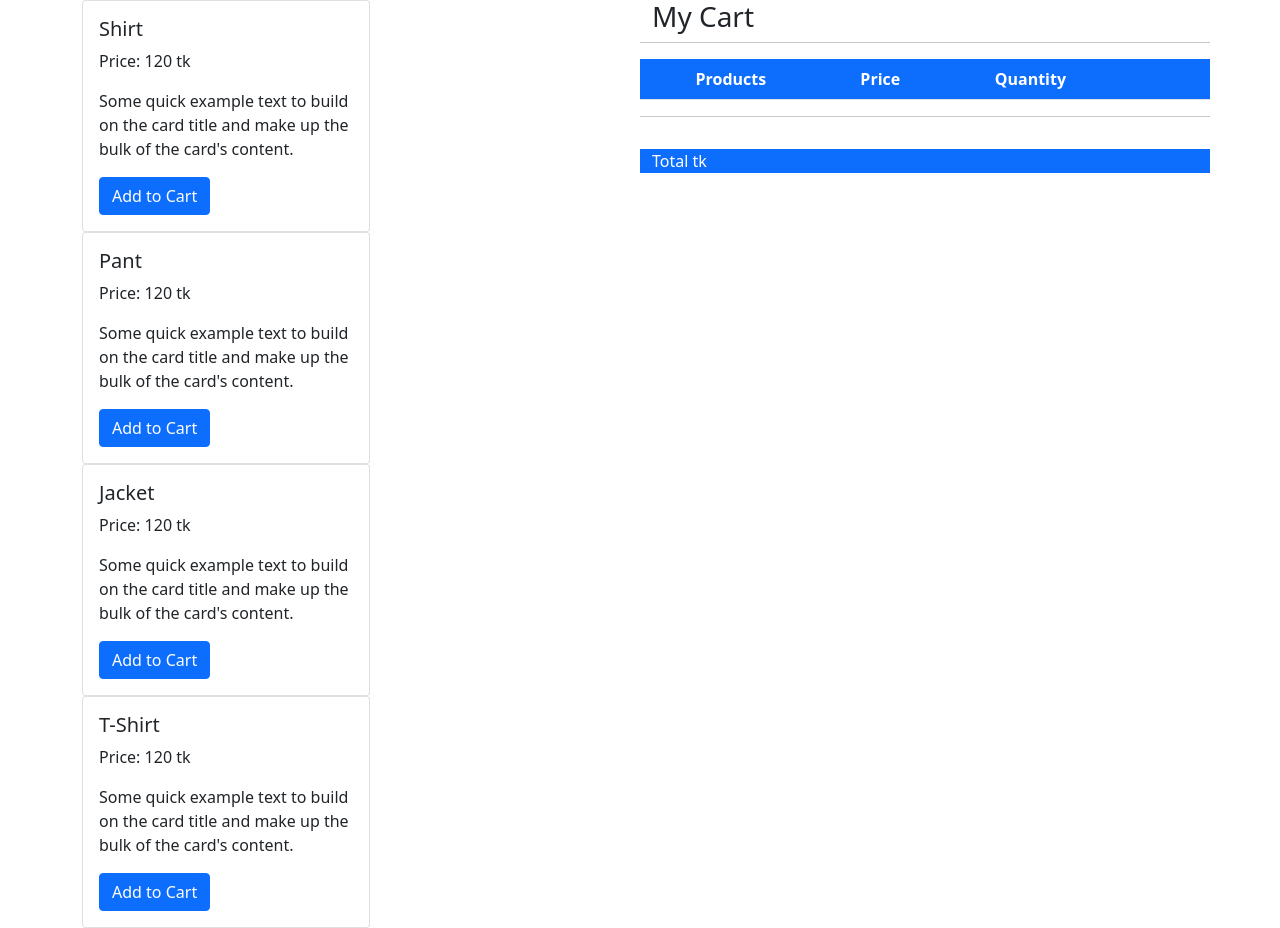
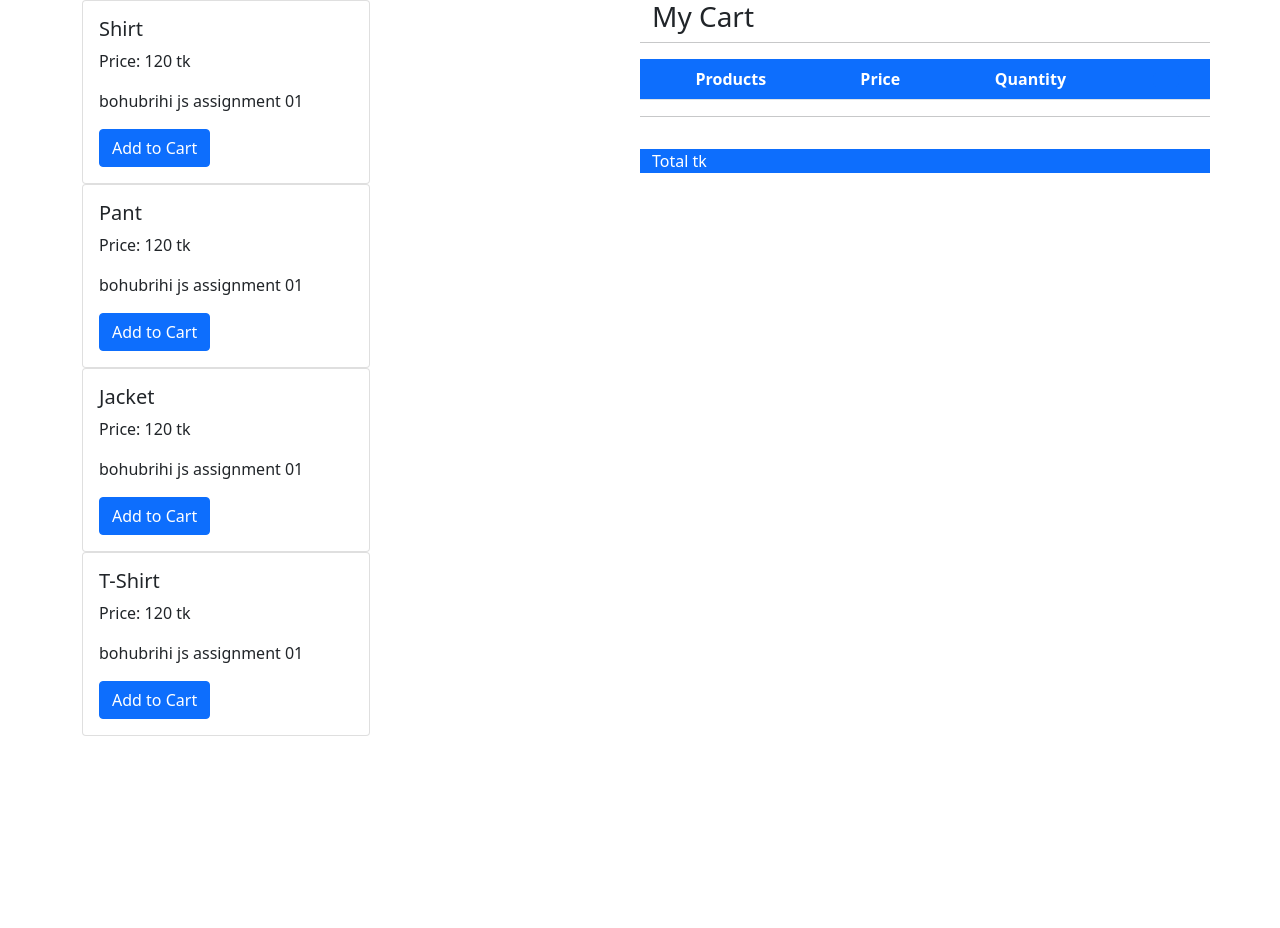
Before and after one commit to hasibkyau/shopping-Cart-Using-JavaScript, a plain HTML site: page index.html in a window 1280 px wide. After the commit the page ends 800 px from the top, so only its background shows below. Drawn offline with nearby package versions, Linux system fonts and the light colour scheme.

Commit message:
edited card design

```diff
--- a/index.html
+++ b/index.html
@@ -28,10 +28,7 @@
                             <div class="card-body">
                                 <h5 class="card-title">Shirt</h5>
                                 <p>Price: <span>120</span> tk</p>
-                                <p class="card-text">Some quick example text to build on the card title and make up the
-                                    bulk
-                                    of
-                                    the card's content.</p>
+                                <p class="card-text">bohubrihi js assignment 01</p>
                                 <button class="by-3 btn btn-primary" onclick="Add_Items(this)">Add to Cart</button>
                             </div>
                         </div>
@@ -45,10 +42,7 @@
                             <div class="card-body">
                                 <h5 class="card-title">Pant</h5>
                                 <p>Price: <span>120</span> tk</p>
-                                <p class="card-text">Some quick example text to build on the card title and make up the
-                                    bulk
-                                    of
-                                    the card's content.</p>
+                                <p class="card-text">bohubrihi js assignment 01</p>
                                 <button class="by-3 btn btn-primary" onclick="Add_Items(this)">Add to Cart</button>
                             </div>
                         </div>
@@ -62,10 +56,7 @@
                             <div class="card-body">
                                 <h5 class="card-title">Jacket</h5>
                                 <p>Price: <span>120</span> tk</p>
-                                <p class="card-text">Some quick example text to build on the card title and make up the
-                                    bulk
-                                    of
-                                    the card's content.</p>
+                                <p class="card-text">bohubrihi js assignment 01</p>
                                 <button class="by-3 btn btn-primary" onclick="Add_Items(this)">Add to Cart</button>
                             </div>
                         </div>
@@ -77,10 +68,7 @@
                             <div class="card-body">
                                 <h5 class="card-title">T-Shirt</h5>
                                 <p>Price: <span>120</span> tk</p>
-                                <p class="card-text">Some quick example text to build on the card title and make up the
-                                    bulk
-                                    of
-                                    the card's content.</p>
+                                <p class="card-text">bohubrihi js assignment 01</p>
                                 <button class="by-3 btn btn-primary" onclick="Add_Items(this)">Add to Cart</button>
                             </div>
                         </div>
```
